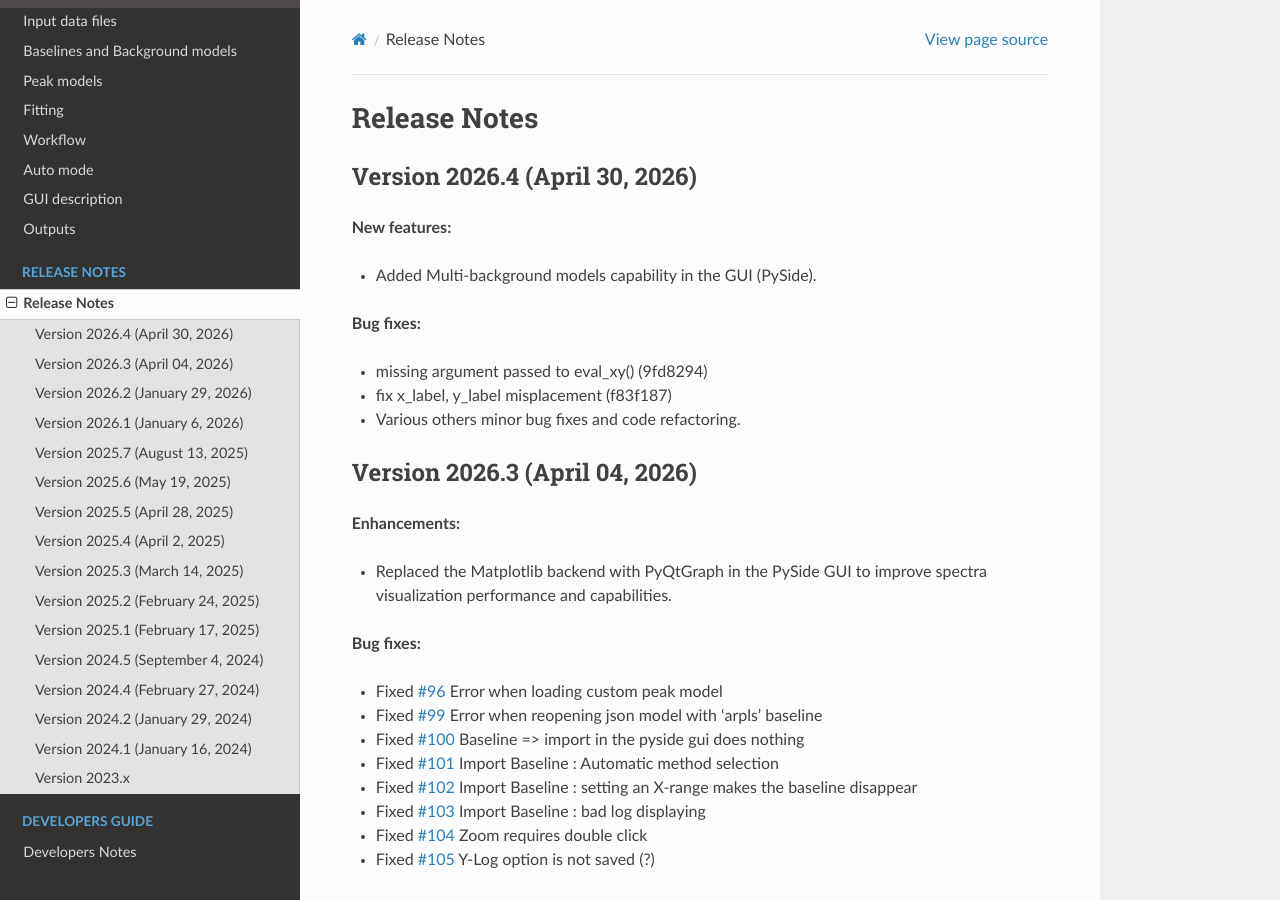
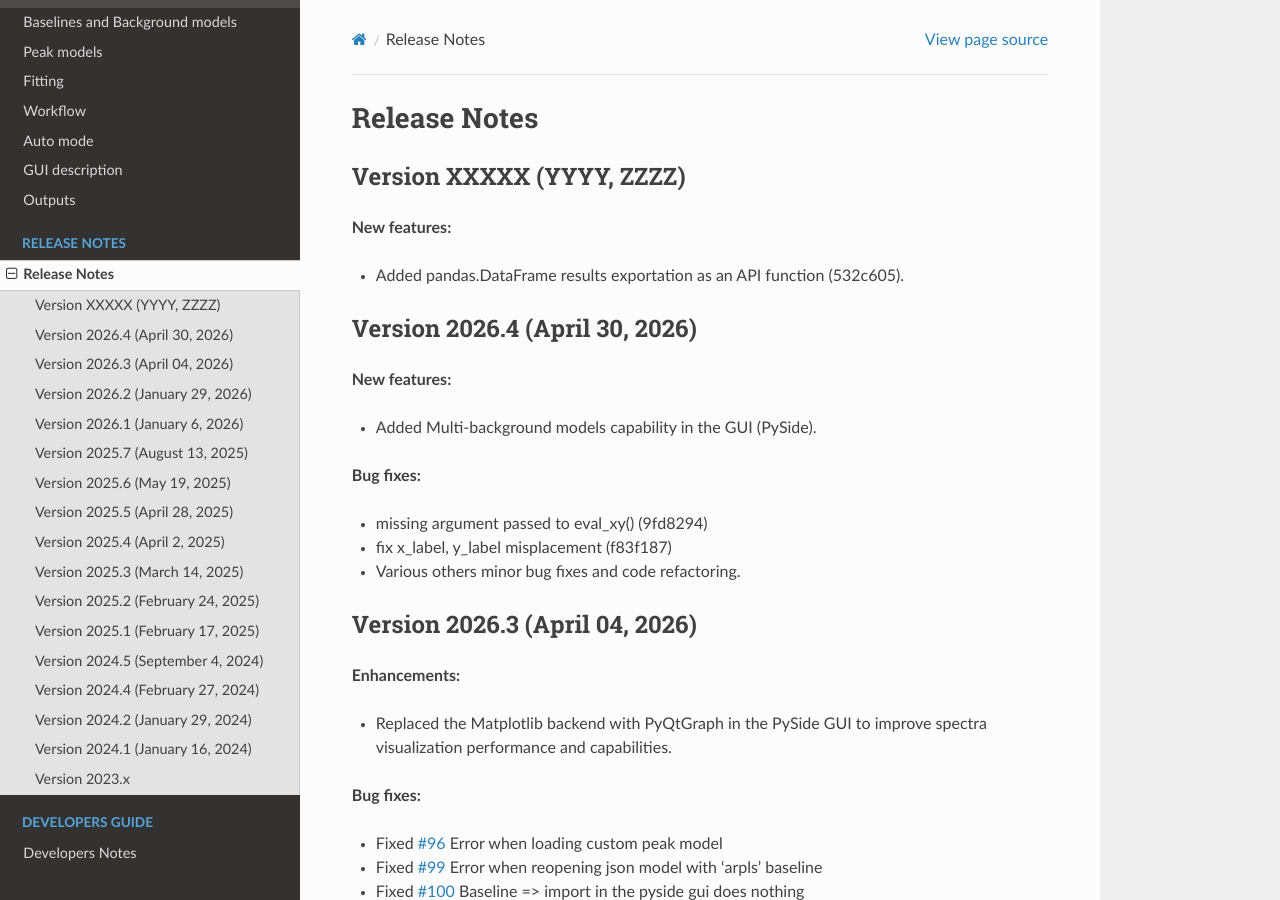
Before and after one commit to CEA-MetroCarac/fitspy, a Sphinx documentation site: the page built from doc/release_notes/release_notes.rst, in a window 1280 px wide and 900 px high. Built offline with Sphinx 7.4.7 and the Read the Docs theme 3.1.0, drawn with Linux system fonts in a browser that asks for light colours; pages that are not in the unit, such as notebooks, are missing from menus.

Commit message:
add New feature related to pandas.DataFrame results exportation

```diff
--- a/doc/release_notes/release_notes.rst
+++ b/doc/release_notes/release_notes.rst
@@ -1,5 +1,13 @@
 Release Notes
 =============
+
+Version XXXXX (YYYY, ZZZZ)
+--------------------------------
+
+**New features:**
+
+- Added pandas.DataFrame results exportation as an API function (532c605).
+
 
 Version 2026.4 (April 30, 2026)
 --------------------------------
```
